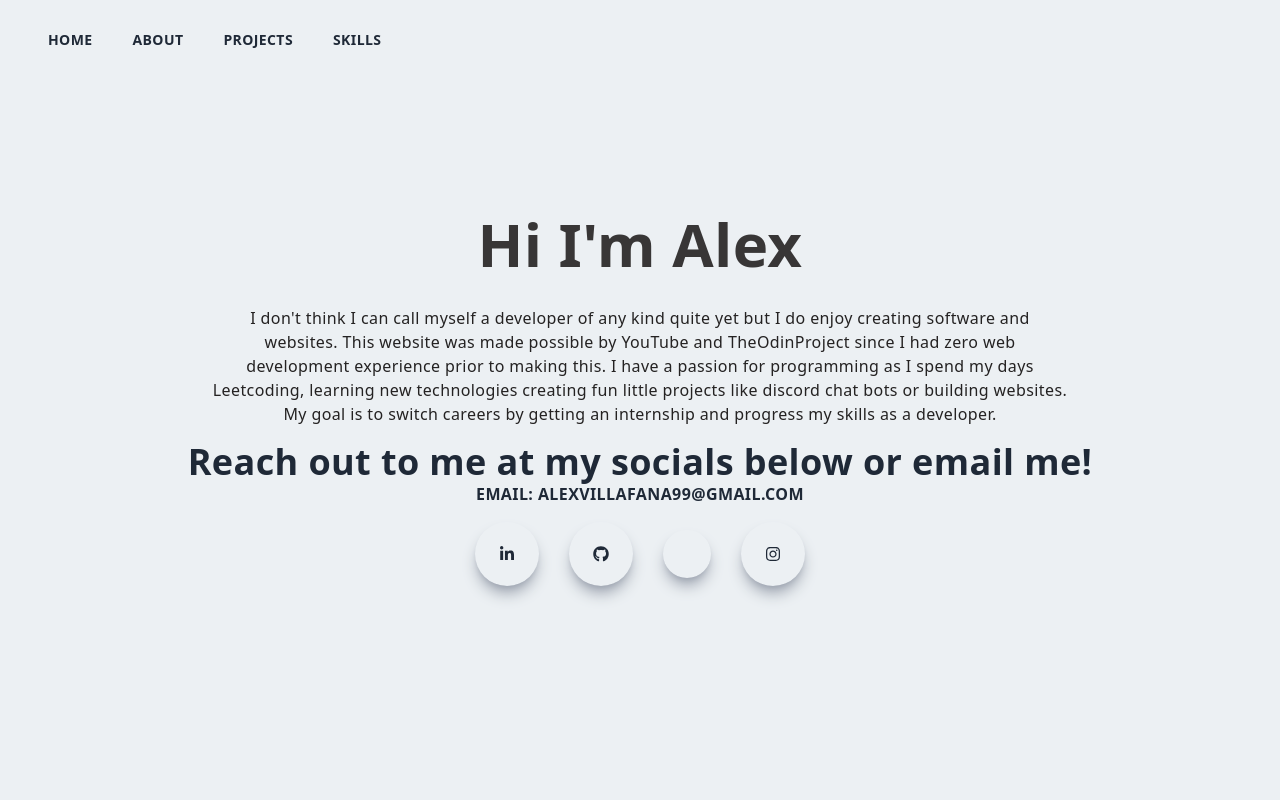
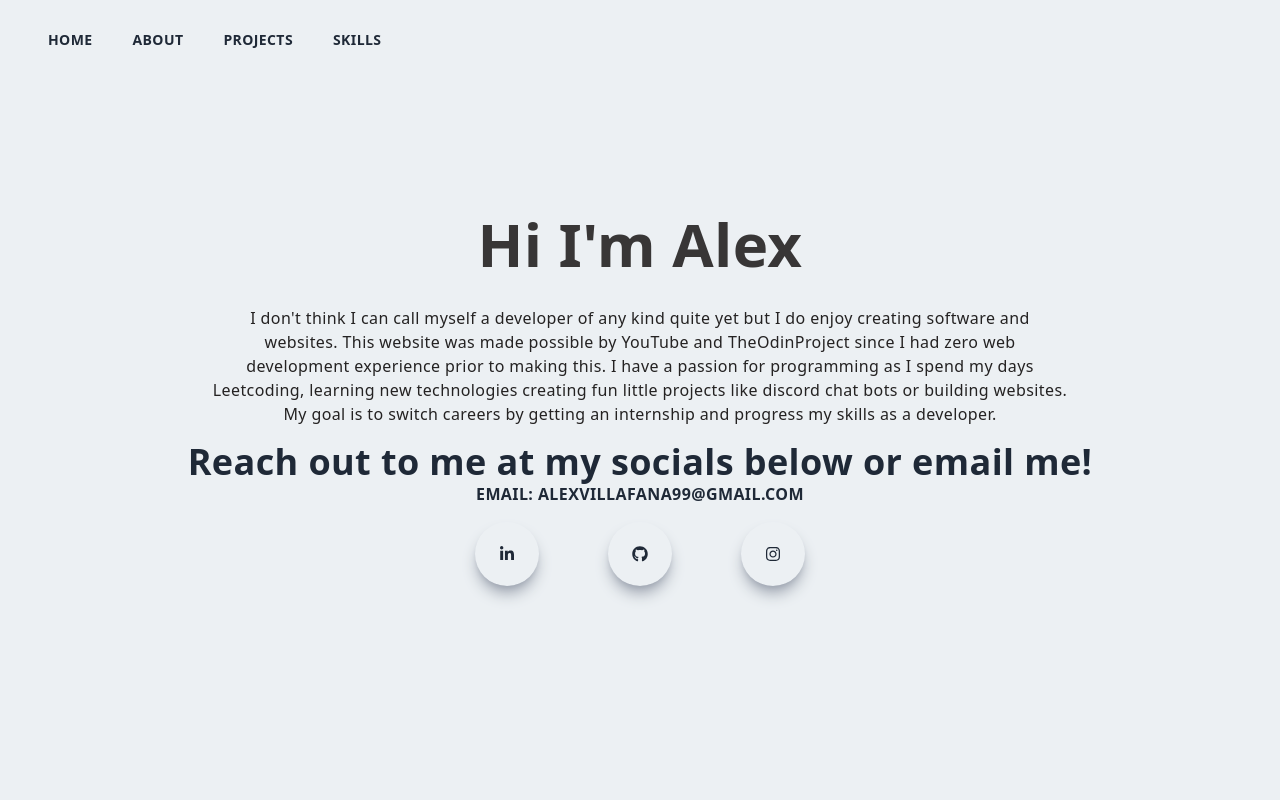
Before and after one commit to avilla212/website-, a Next.js app: page / in a window 1280 px wide. Shown: the top 800 px of the page. Built offline with nearby package versions, Linux system fonts and the light colour scheme.

Commit message:
minor changes to socials

```diff
--- a/components/Main.jsx
+++ b/components/Main.jsx
@@ -35,9 +35,7 @@ const Main = () => {
                         <FaGithub />
                         </Link>
                     </div>
-                    <div className='rounded-full shadow-lg shadow-gray-400 p-6 cursor-pointer hover:scale-110 ease-in duration-300'>
 
-                    </div>
                     <div className='rounded-full shadow-lg shadow-gray-400 p-6 cursor-pointer hover:scale-110 ease-in duration-300'>
                     <Link href='https://www.instagram.com/alexvillaloaf/'>
                         <FaInstagram />
```
